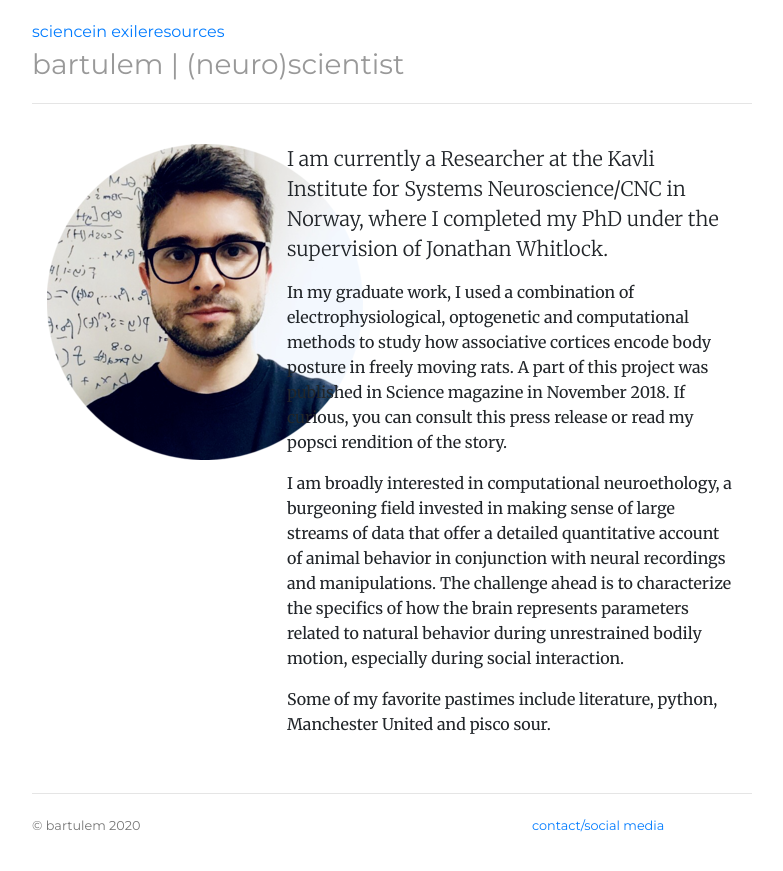
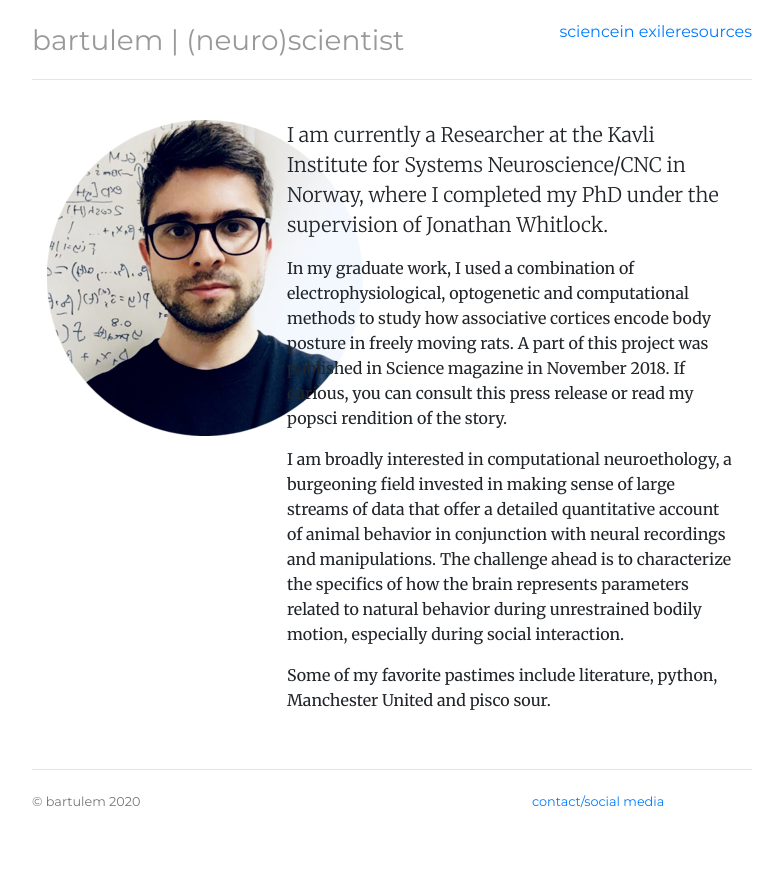
Before and after one commit to bartulem/bartulem.github.io, a Jekyll site: the page built from index.html, in a window 1280 px wide. Shown: the top 871 px of the page, without its empty margins (248-1031 px from the left). Built offline with Jekyll 4.4.1, drawn with Linux system fonts in a browser that asks for light colours.

Commit message:
Update header.html

```diff
--- a/_includes/header.html
+++ b/_includes/header.html
@@ -1,5 +1,5 @@
 <div class="header">
-	<ul class="nav nav-pills ml-auto">
+	<ul class="nav nav-pills float-right">
 		<li class="{{ page.science }}"><a href="/science" title="science">science</a></li>
 		<li class="{{ page.inexile }}"><a href="/inexile" title="inexile">in exile</a></li>
 		<li class="{{ page.resources }}"><a href="/resources" title="Notes">resources</a></li>
```
